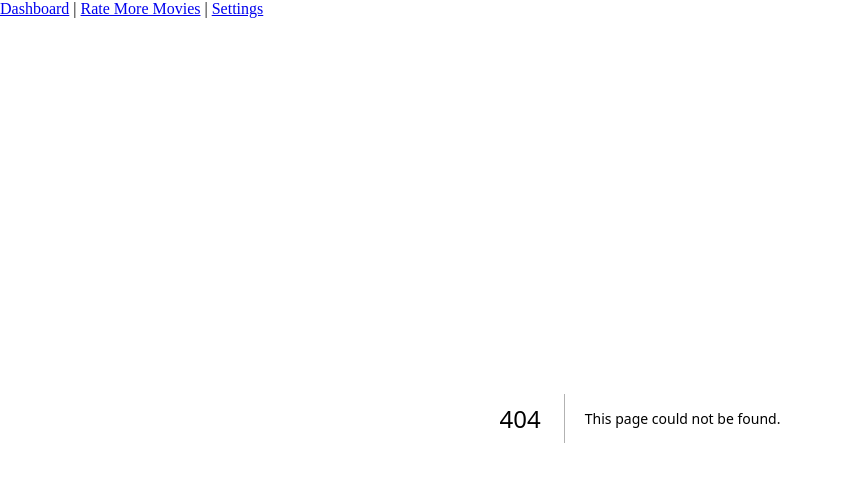
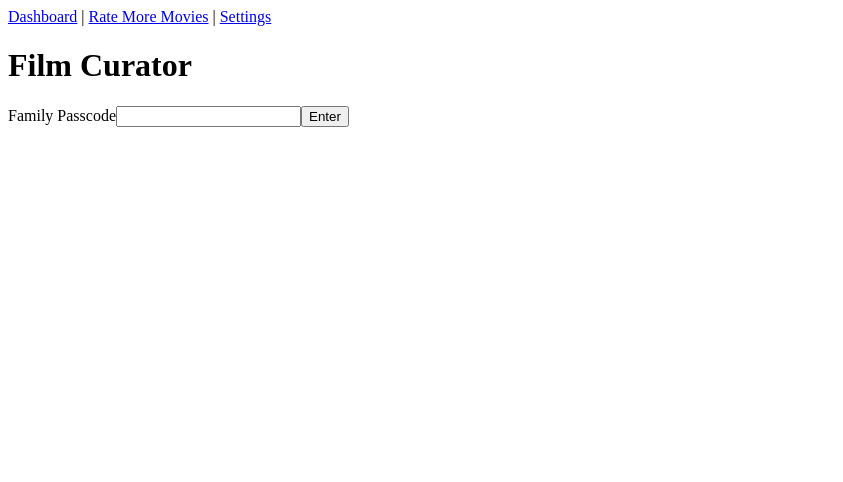
Before and after one commit to projectnemeth/film-curator, a Next.js app: page /login in a window 1280 px wide. Before the commit this address had no page. Shown: the top 482 px of the page, without its empty margins (0-843 px from the left). Built offline with nearby package versions, Linux system fonts and the light colour scheme.

Commit message:
feat: add login page for shared passcode auth
Co-Authored-By: Claude Sonnet 5 <noreply@anthropic.com>
Claude-Session: https://claude.ai/code/session_01UVJXGynJjr5hZ9TVSY2JKe

```diff
--- /dev/null
+++ b/src/app/login/page.tsx
@@ -0,0 +1,55 @@
+'use client'
+import { Suspense, useState, type FormEvent } from 'react'
+import { useRouter, useSearchParams } from 'next/navigation'
+
+function LoginForm() {
+  const router = useRouter()
+  const searchParams = useSearchParams()
+  const [passcode, setPasscode] = useState('')
+  const [error, setError] = useState<string | null>(null)
+  const [submitting, setSubmitting] = useState(false)
+
+  async function handleSubmit(e: FormEvent) {
+    e.preventDefault()
+    setSubmitting(true)
+    setError(null)
+    const res = await fetch('/api/auth/login', {
+      method: 'POST',
+      headers: { 'Content-Type': 'application/json' },
+      body: JSON.stringify({ passcode }),
+    })
+    if (res.ok) {
+      router.push(searchParams.get('next') || '/')
+    } else {
+      const data = await res.json()
+      setError(data.error || 'Incorrect passcode')
+      setSubmitting(false)
+    }
+  }
+
+  return (
+    <form onSubmit={handleSubmit}>
+      <label>
+        Family Passcode
+        <input
+          type="password"
+          value={passcode}
+          onChange={(e) => setPasscode(e.target.value)}
+        />
+      </label>
+      <button type="submit" disabled={submitting}>Enter</button>
+      {error && <p role="alert">{error}</p>}
+    </form>
+  )
+}
+
+export default function LoginPage() {
+  return (
+    <main>
+      <h1>Film Curator</h1>
+      <Suspense fallback={<p>Loading...</p>}>
+        <LoginForm />
+      </Suspense>
+    </main>
+  )
+}
```
Also changed, not shown: 1 other file (tests, documents, lock files or other folders).
